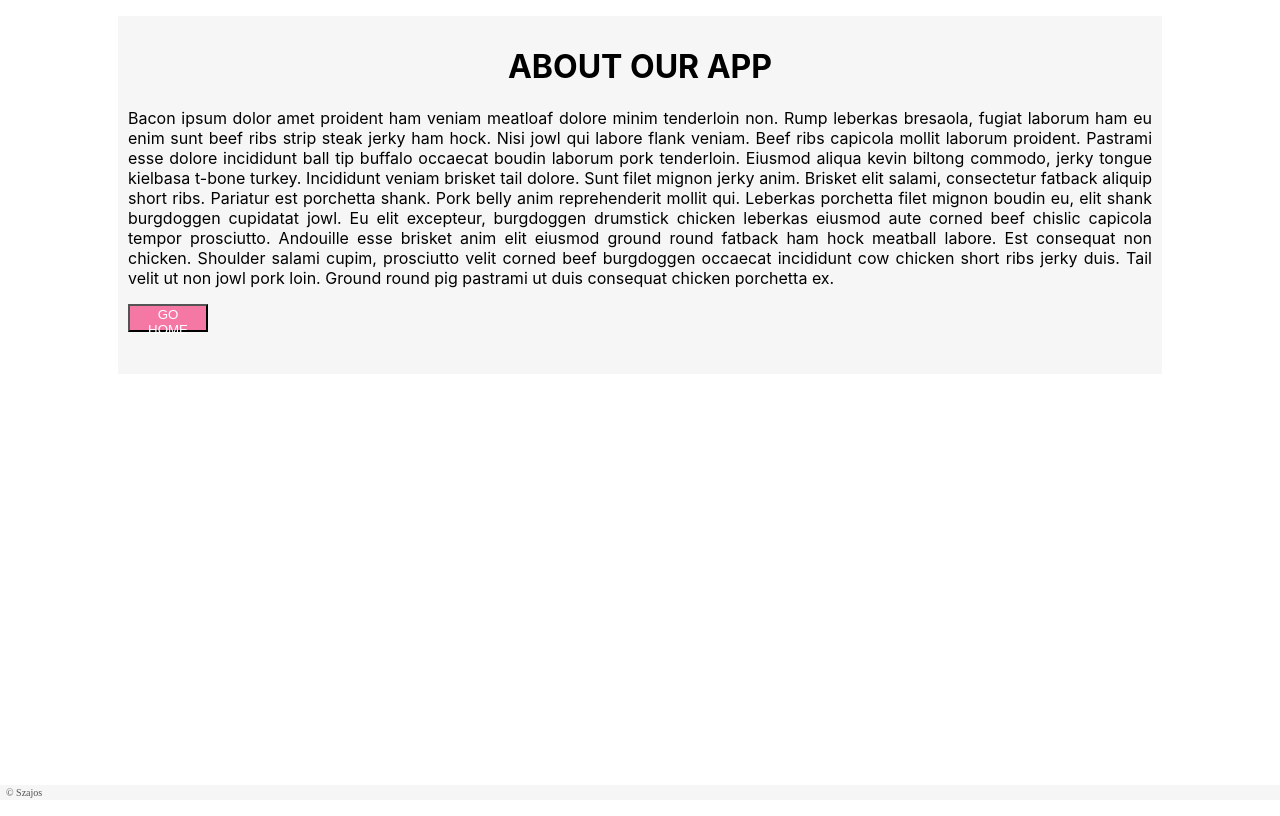
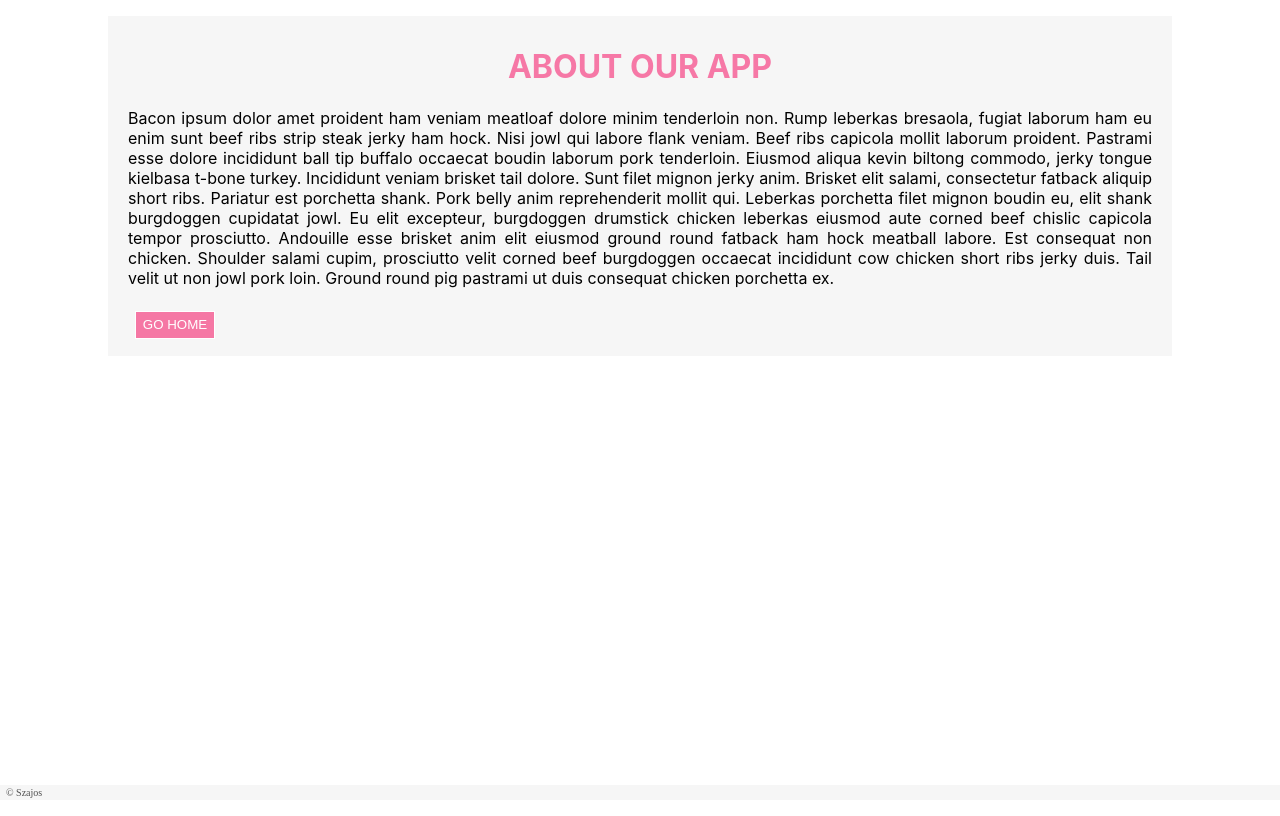
Before and after one commit to anetSzajo/cross-dimension-travel-app, a React (Create React App) app: page /aboutApp in a window 1280 px wide. Built offline with nearby package versions, Linux system fonts and the light colour scheme.

Commit message:
Buttons refactor.

```diff
--- a/src/Components/AboutApp/AboutApp.js
+++ b/src/Components/AboutApp/AboutApp.js
@@ -11,7 +11,7 @@ function AboutApp() {
                 Incididunt veniam brisket tail dolore. Sunt filet mignon jerky anim. Brisket elit salami, consectetur fatback aliquip short ribs. Pariatur est porchetta shank. Pork belly anim reprehenderit mollit qui.
                 Leberkas porchetta filet mignon boudin eu, elit shank burgdoggen cupidatat jowl. Eu elit excepteur, burgdoggen drumstick chicken leberkas eiusmod aute corned beef chislic capicola tempor prosciutto. Andouille esse brisket anim elit eiusmod ground round fatback ham hock meatball labore. Est consequat non chicken. Shoulder salami cupim, prosciutto velit corned beef burgdoggen occaecat incididunt cow chicken short ribs jerky duis. Tail velit ut non jowl pork loin. Ground round pig pastrami ut duis consequat chicken porchetta ex.
             </p>
-            <button className="go-home__button"><Link to="/" className="link">GO HOME</Link></button>
+            <button className="button travel-button"><Link to="/">GO HOME</Link></button>
         </div>
     )
 }
--- a/src/Components/AboutApp/aboutApp.scss
+++ b/src/Components/AboutApp/aboutApp.scss
@@ -1,26 +1,29 @@
 @import '../button.scss';
+
+body{
+    font: $font-family;
+}
 
 .about-app{
     width: 80%;
-    padding: 10px;
+    padding: 10px 20px;
     text-align: justify;
     margin: 1rem auto;
     background:  rgba(240, 240, 240, 0.58);
 }
 .about-app h1{
     text-align: center;
+    color: $button-background;
 }
 
-.go-home__button{
-    // width: $button-width;
-    // height: $button-height;
-    // margin: auto 1rem auto 14rem;
-    background: $button-background;
-    margin: auto 1rem 2rem 0;
-    color: $button-color;;
-}
+// .button{
+//     width: $button-width;
+//     height: $button-height;
+//     background: $button-background;
+//     border:$button-border;
 
-.link{
-    text-decoration: none;
-    color: $button-color;
-}
+//     a{
+//         text-decoration: none;
+//         color: $button-color;
+//     }
+// }
--- a/src/Components/DashboardPage/DashboardPage.js
+++ b/src/Components/DashboardPage/DashboardPage.js
@@ -31,8 +31,8 @@ class DashboardPage extends React.Component{
                 </div>
                 <PlaceList placeListDetails={this.state.placeList}/>
                 <div className="go-home__section">
+                    <button className="button travel-button"><Link to="/">GO HOME</Link></button>
                     <img className="go-home-image" src="dashboard-go-home-image.png" alt="" />
-                    <button className="go-home__button"><Link to="/">GO HOME</Link></button>
                 </div>
             </div>
         );
--- a/src/Components/DashboardPage/dashboardPage.scss
+++ b/src/Components/DashboardPage/dashboardPage.scss
@@ -59,10 +59,10 @@
     margin: auto 0;
 }
 
-.go-home__button{
-    background: $button-background;
-    color: $button-color;
-    width: $button-width;
-    height: $button-height;
-    margin: auto 1rem 2rem 0;
-}
+// .button{
+//     background: $button-background;
+//     color: $button-color;
+//     width: $button-width;
+//     height: $button-height;
+//     margin: $button-margin;
+// }
--- a/src/Components/WelcomePage/WelcomePage.js
+++ b/src/Components/WelcomePage/WelcomePage.js
@@ -1,13 +1,5 @@
 import React from 'react';
-import {
-    BrowserRouter as Router,
-    Switch,
-    Route,
-    Link
-} from 'react-router-dom';
-
-// import AboutApp from '../AboutApp/AboutApp';
-// import DashboardPage from '../DashboardPage/DashboardPage';
+import { Link } from 'react-router-dom';
 
 import './welcomePage.scss';
 
--- a/src/Components/WelcomePage/welcomePage.scss
+++ b/src/Components/WelcomePage/welcomePage.scss
@@ -20,7 +20,7 @@
     height: 132px;
     left: 40px;
     top: 65px;
-    font-family: Sanchez;
+    font-family: $font-family;
     font-style: normal;
     font-weight: normal;
     font-size: 27px;
@@ -43,13 +43,12 @@
 .button{
     width: $button-width;
     height: $button-height;
-    background: $about-app-button-background;
+    background: $button--grey-background;
     margin: $button-margin;
     border:$button-border;
 
     a{
         text-decoration: none;
-        word-wrap: break-word;
         color: $button-color;
         word-break: break-all;
     }
@@ -59,7 +58,6 @@
     background: $button-background;
 }
 
-
 .home-page img{
     width: 324px;
     height: 355px;
--- a/src/Components/_button.scss
+++ b/src/Components/_button.scss
@@ -3,5 +3,7 @@ $button-color: white;
 $button-width: 80px;
 $button-height: 28px;
 $button-margin: 7px;
-$about-app-button-background: rgb(207, 209, 214);
+$button--grey-background: rgb(207, 209, 214);
 $button-border: 1px solid white;
+
+$font-family: Sanchez;
```
